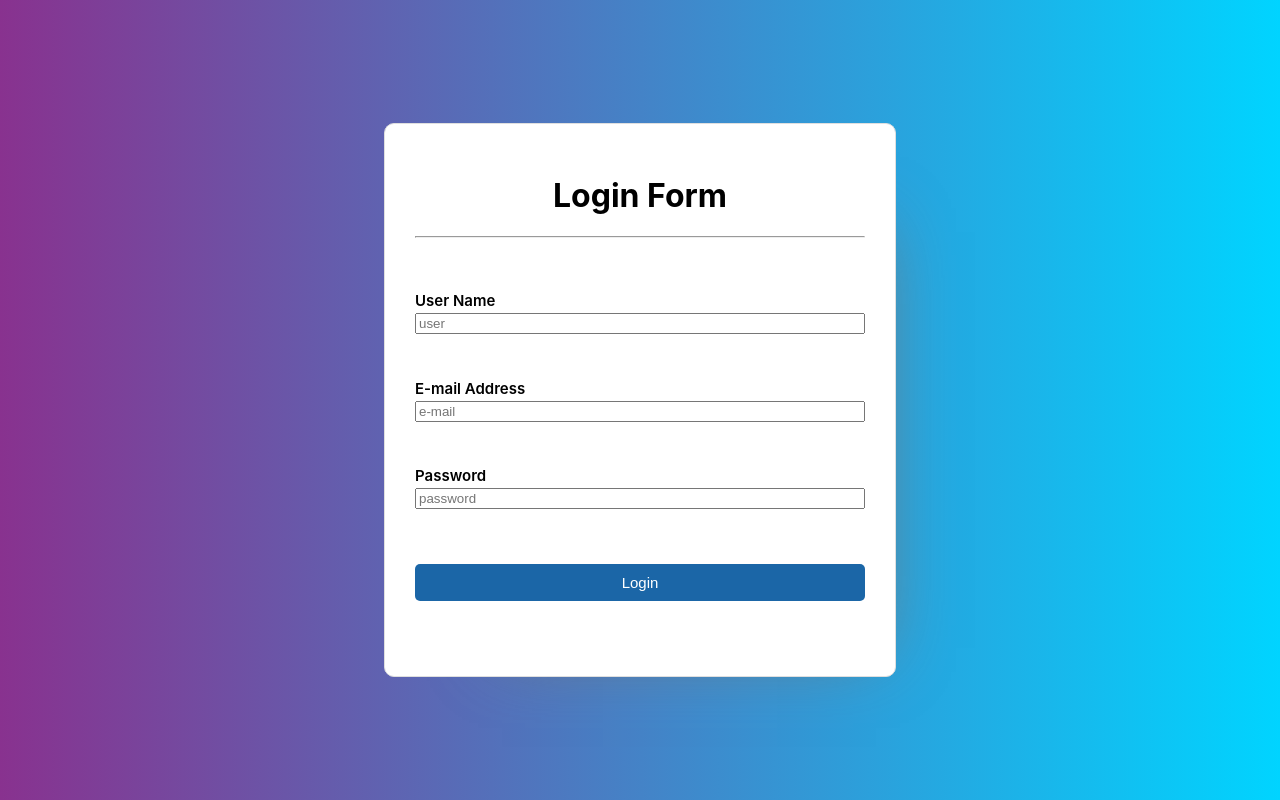
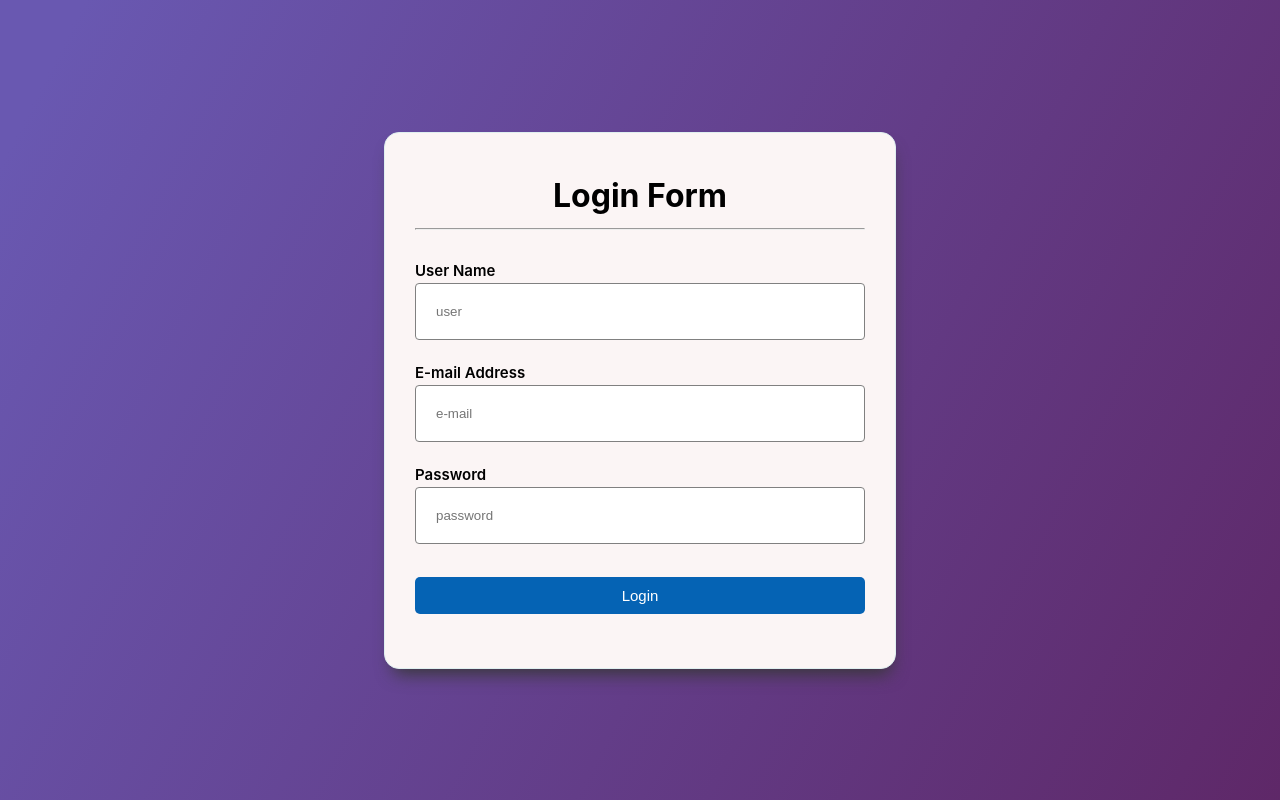
Before and after one commit to Kotaro-Miyagi/login_form_ts, a React (Create React App) app: page / in a window 1280 px wide. Built offline with nearby package versions, Linux system fonts and the light colour scheme.

Commit message:
completed loginform

```diff
--- a/src/App.css
+++ b/src/App.css
@@ -1,35 +1,43 @@
 body {
-    background: rgb(2,0,36);
-    background: linear-gradient(90deg, rgba(2,0,36,1) 0%, rgba(129,37,136,0.9402354691876751) 0%, rgba(0,212,255,1) 100%);
+    /* background-color: #9eb9cf; */
+    background: rgb(105, 88, 177);
+    background: linear-gradient(
+            117deg,
+            rgba(105, 88, 177, 1) 5%,
+            rgba(87, 30, 97, 0.9556197478991597) 100%
+    );
     overflow-y: hidden;
 }
 
 .formContainer {
+    display: flex;
+    /* flex-direction: column; */
+    align-items: center;
+    justify-content: center;
     height: 100vh;
     width: 100%;
-    display: flex;
-    align-items: center;
-    justify-content: center;
 }
 
 h1 {
     text-align: center;
+    margin: 13px 0;
 }
 
 .formContainer form {
-    background-color: white;
     width: 70%;
     max-width: 450px;
+    border: 1px solid #dfefef;
     padding: 30px;
     border-radius: 10px;
-    border: 1px solid #dfdfdf;
-    box-shadow: 49px 40px 66px -69px #777777;
+    background-color: #fbf5f5;
+    box-shadow: 2px 12px 17px -7px #383838;
+    border-radius: 15px;
 }
 
 .uiForm {
     display: flex;
     flex-direction: column;
-    align-content: center;
+    align-items: center;
     justify-content: space-evenly;
     height: 400px;
 }
@@ -40,7 +48,7 @@ h1 {
     width: 100%;
 }
 
-.formInput {
+.formField input {
     border: 1px solid grey;
     padding: 20px;
     border-radius: 4px;
@@ -57,18 +65,29 @@ h1 {
 }
 
 button {
-    background-color: #1b66a7;
+    background: #0563b4;
     width: 100%;
     margin-top: 10px;
     border: none;
     border-radius: 5px;
+    color: white;
     padding: 10px 30px;
-    color: white;
     font-size: 15px;
     cursor: pointer;
-    transition: all 0.2s;
+    transition: all 0.3s;
 }
 
 button:hover {
-    background-color: #1b5892;
+    background-color: #0e528d;
 }
+
+.errorMsg {
+    color: red;
+    margin: 0;
+    align-self: flex-start;
+}
+
+.msgOk {
+    color: green;
+    margin-top: 15px;
+}
--- a/src/App.tsx
+++ b/src/App.tsx
@@ -14,40 +14,47 @@ function App() {
         password: ""
     };
 
-    const [formValues, setFormValues] = useState<FormValues>(initialValues);
+    const [formValues, setFormValues] = useState<FormValues>(initialValues)
+    const [formErrors, setFormErrors] = useState<Partial<FormValues>>({})
+    const [isSubmit, setIsSubmit] = useState<boolean>(false)
 
     const handleChange = (e: React.ChangeEvent<HTMLInputElement>) => {
-        const { name, value } = e.target;
-        setFormValues((prevFormValues) => ({ ...prevFormValues, [name]: value }));
+        const { name, value } = e.target
+        setFormValues((prevFormValues) => ({ ...prevFormValues, [name]: value }))
+        setFormErrors((prevFormErrors) => ({ ...prevFormErrors, [name]: "" }))
     };
 
     const handleSubmit = (e: React.FormEvent<HTMLFormElement>) => {
-        e.preventDefault();
-        const errors = validate(formValues);
-        if (Object.keys(errors).length === 0) {
-            console.log("Form is valid. Submitting...");
-        } else {
-            console.error("Form validation failed:", errors);
-        }
-    };
+        e.preventDefault()
+        // const errors = validate(formValues)
+        // if (Object.keys(errors).length === 0) {
+        //     console.log("Form is valid. Submitting...")
+        //     // Add your form submission logic here
+        // } else　 {
+        //     console.error("Form validation failed:", errors)
+        //     setFormErrors(errors)
+        // }
+        setFormErrors(validate(formValues))
+        setIsSubmit(true)
+    }
 
     const validate = (values: FormValues): Partial<FormValues> => {
-        const errors: Partial<FormValues> = {};
-        const regex = /^[a-zA-Z0-9_.+-]+@([a-zA-Z0-9][a-zA-Z0-9-]*[a-zA-Z0-9]*\.)+[a-zA-Z]{2,}$/;
+        const errors: Partial<FormValues> = {}
+        const regex = /^[a-zA-Z0-9_.+-]+@([a-zA-Z0-9][a-zA-Z0-9-]*[a-zA-Z0-9]*\.)+[a-zA-Z]{2,}$/
         if (!values.username) {
-            errors.username = "Please enter your username";
+            errors.username = "Please enter your username"
         }
         if (!values.mailAddress) {
-            errors.mailAddress = "Please enter your mail address";
+            errors.mailAddress = "Please enter your mail address"
         } else if (!regex.test(values.mailAddress)) {
-            errors.mailAddress = "Please enter a valid email address";
+            errors.mailAddress = "Please enter a valid email address"
         }
         if (!values.password) {
-            errors.password = "Please enter your password";
+            errors.password = "Please enter your password"
         } else if (values.password.length < 4 || values.password.length > 15) {
-            errors.password = "Please enter a password of 4 to 15 characters";
+            errors.password = "Please enter a password of 4 to 15 characters"
         }
-        return errors;
+        return errors
     };
 
     return (
@@ -58,21 +65,27 @@ function App() {
                 <div className="uiForm">
                     <div className="formField">
                         <label>User Name</label>
-                        <input type="text" placeholder="user" name="username" onChange={handleChange} />
+                        <input type="text" placeholder="user" name="username" onChange={handleChange}/>
+                        <p className="errorMsg">{formErrors.username}</p>
                     </div>
                     <div className="formField">
                         <label>E-mail Address</label>
-                        <input type="text" placeholder="e-mail" name="mailAddress" onChange={handleChange} />
+                        <input type="text" placeholder="e-mail" name="mailAddress" onChange={handleChange}/>
+                        <p className="errorMsg">{formErrors.mailAddress}</p>
                     </div>
                     <div className="formField">
                         <label>Password</label>
-                        <input type="password" placeholder="password" name="password" onChange={handleChange} />
+                        <input type="password" placeholder="password" name="password" onChange={handleChange}/>
+                        <p className="errorMsg">{formErrors.password}</p>
                     </div>
                     <button className="submitButton" type="submit">Login</button>
+                    {Object.keys(formErrors).length === 0 && isSubmit && (
+                        <div className="msgOk">Login successful</div>
+                    )}
                 </div>
             </form>
         </div>
     );
 }
 
-export default App;
+export default App
```
